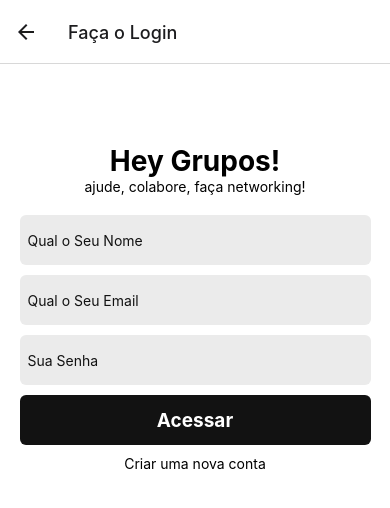
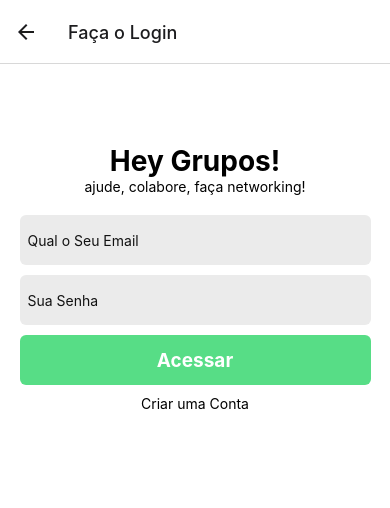
Before and after one commit to RodAlexCoder/HeyGrupos, a React Native app: screen /SignIn in a window 390 px wide. Shown: the top 508 px of the page. Built offline with nearby package versions, Linux system fonts and the light colour scheme.

Commit message:
Renderizando a tela de Login/SignIn

```diff
--- a/src/pages/SignIn/index.js
+++ b/src/pages/SignIn/index.js
@@ -6,6 +6,7 @@
   const [name, setName] = useState('')
   const [email, setEmail] = useState('')
   const [password, setPassword] = useState('')
+  const [type, setType] = useState(false)
 
 
   return (
@@ -14,13 +15,15 @@
 
       <Text style={{ marginBottom: 20 }}>ajude, colabore, faça networking!</Text>
 
-      <TextInput
+    { type && (
+
+    <TextInput
         style={styles.input}
         value={name}
         onChangeText={(text) => setName(text)}
         placeholder="Qual o Seu Nome"
         placeholderTextColor='#9999B'
-      />
+      />)}
 
       <TextInput
         style={styles.input}
@@ -38,12 +41,12 @@
         placeholderTextColor='#9999B'
       />
 
-      <TouchableOpacity style={styles.buttonLogin}>
-            <Text style={styles.buttonText}>Acessar</Text>
+      <TouchableOpacity style={[styles.buttonLogin, {backgroundColor: type ? '#F53745' : '#57DD86'}]}>
+            <Text style={styles.buttonText}>{type ? 'Cadastrar' : 'Acessar'}</Text>
       </TouchableOpacity>
 
-      <TouchableOpacity>
-          <Text>Criar uma nova conta</Text>
+      <TouchableOpacity onPress={ () => setType(!type)}>
+          <Text>{type ? 'Já  possuo uma conta' : 'Criar uma Conta'}</Text>
       </TouchableOpacity>
 
     </SafeAreaView>
@@ -75,7 +78,6 @@
   },
   buttonLogin: {
     width: '90%',
-    backgroundColor: '#121212',
     height: 50,
     justifyContent: 'center',
     alignItems: 'center',
```
Also changed, not shown: 1 other file (tests, documents, lock files or other folders).
